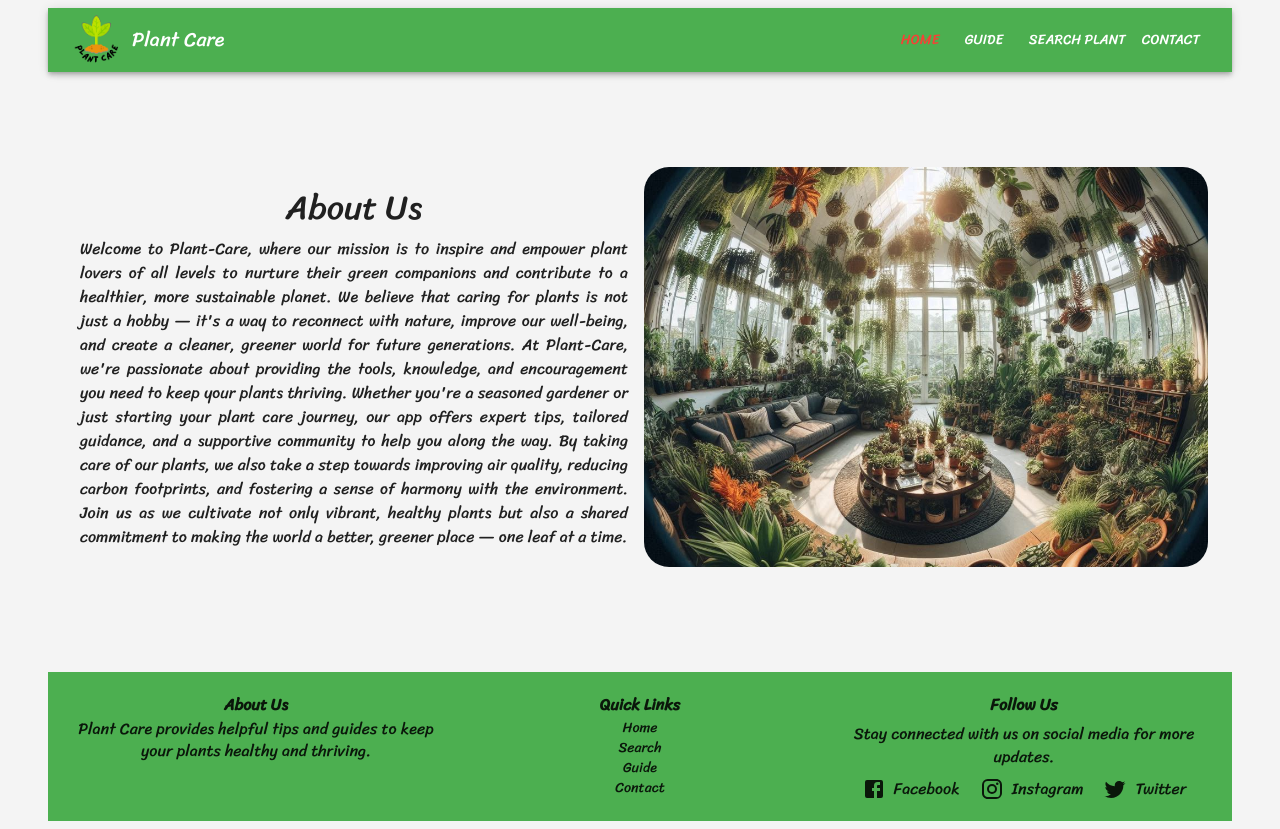
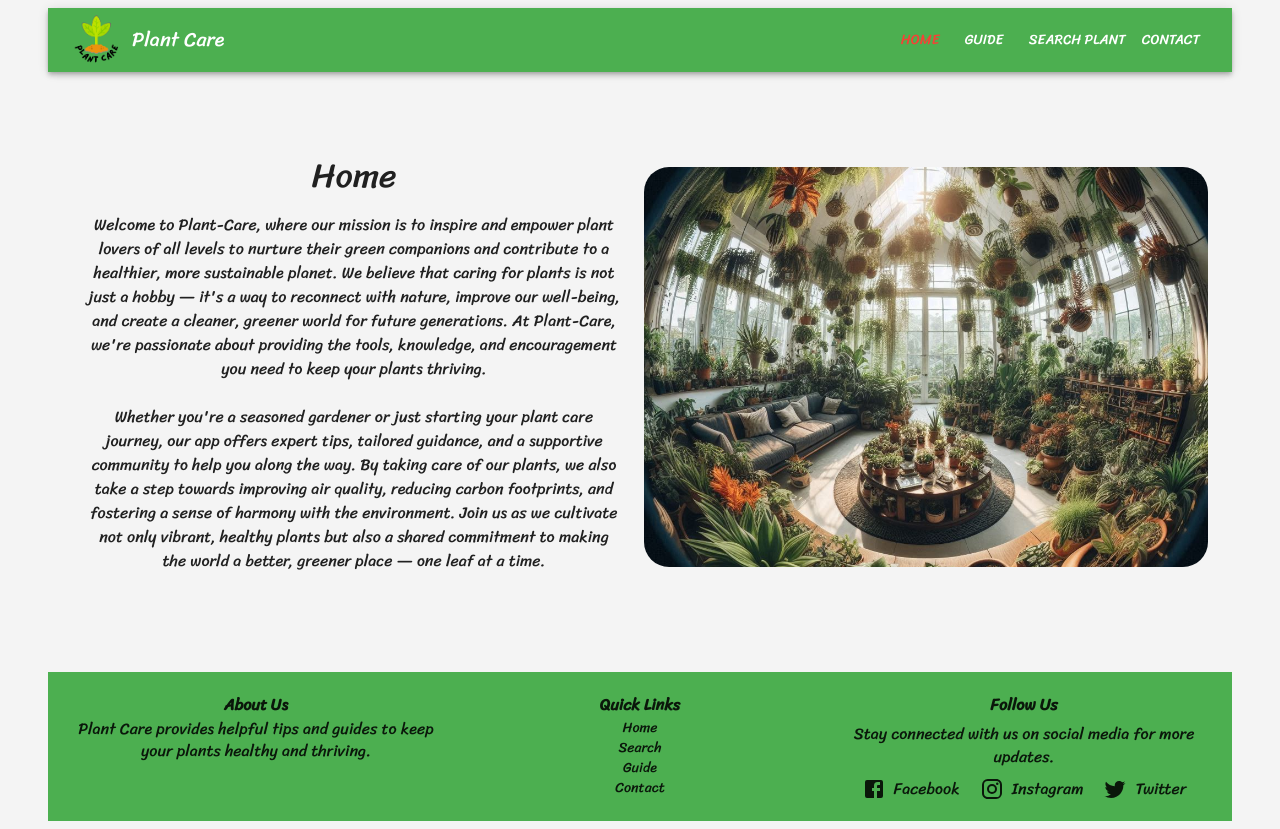
Before and after one commit to FredH2O/plant-care, a React (Create React App) app: page / in a window 1280 px wide. Built offline with nearby package versions, Linux system fonts and the light colour scheme; a web font is replaced by a local one.

Commit message:
small change

```diff
--- a/src/components/Home/Home.jsx
+++ b/src/components/Home/Home.jsx
@@ -24,9 +24,9 @@ const Home = () => {
           }}
         >
           <Typography component={"h2"} variant="h4">
-            About Us
+            Home
           </Typography>
-          <Typography component="p" variant="body1" p={1} textAlign={"justify"}>
+          <Typography component="p" variant="body1" p={2} textAlign={"center"}>
             Welcome to Plant-Care, where our mission is to inspire and empower
             plant lovers of all levels to nurture their green companions and
             contribute to a healthier, more sustainable planet. We believe that
@@ -34,14 +34,16 @@ const Home = () => {
             nature, improve our well-being, and create a cleaner, greener world
             for future generations. At Plant-Care, we're passionate about
             providing the tools, knowledge, and encouragement you need to keep
-            your plants thriving. Whether you're a seasoned gardener or just
-            starting your plant care journey, our app offers expert tips,
-            tailored guidance, and a supportive community to help you along the
-            way. By taking care of our plants, we also take a step towards
-            improving air quality, reducing carbon footprints, and fostering a
-            sense of harmony with the environment. Join us as we cultivate not
-            only vibrant, healthy plants but also a shared commitment to making
-            the world a better, greener place — one leaf at a time.
+            your plants thriving. <br />
+            <br />
+            Whether you're a seasoned gardener or just starting your plant care
+            journey, our app offers expert tips, tailored guidance, and a
+            supportive community to help you along the way. By taking care of
+            our plants, we also take a step towards improving air quality,
+            reducing carbon footprints, and fostering a sense of harmony with
+            the environment. Join us as we cultivate not only vibrant, healthy
+            plants but also a shared commitment to making the world a better,
+            greener place — one leaf at a time.
           </Typography>
         </Grid2>
         <Grid2
```
